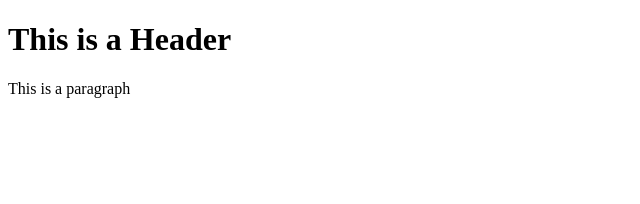
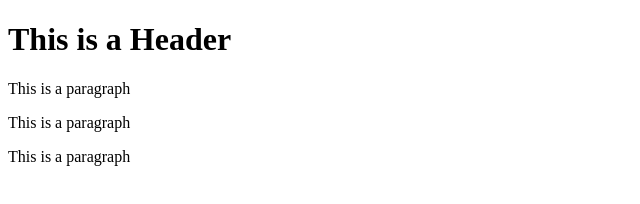
Before and after one commit to quoc2342002/git-test, a website: page index.html in a window 1280 px wide. Shown: the whole page, without its empty margins (0-640 px from the left). Drawn offline with Linux system fonts and the light colour scheme.

Commit message:
fourth commit

```diff
--- a/index.html
+++ b/index.html
@@ -5,5 +5,7 @@
 	    <body>
 	        <h1>This is a Header</h1>
 	        <p>This is a paragraph</p>
+			<p>This is a paragraph</p>
+			<p>This is a paragraph</p>
 	    </body>
 	</html>
```
Also changed, not shown: package.json (added, +24 -0 lines), 2 other files.
